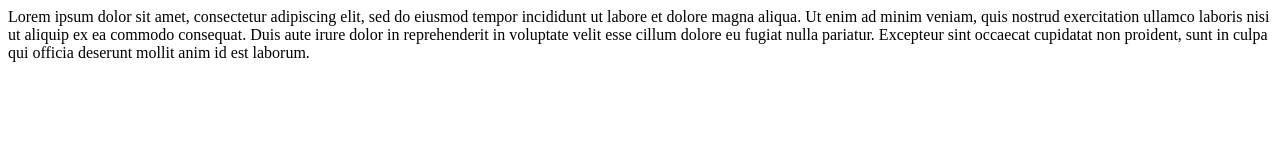
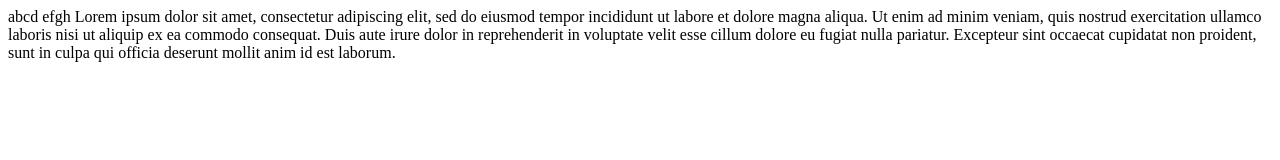
Before and after one commit to havansingh50/testing1, a plain HTML site: page index.html in a window 1280 px wide. Drawn offline with Linux system fonts and the light colour scheme.

Commit message:
done done

```diff
--- a/index.html
+++ b/index.html
@@ -8,7 +8,7 @@
 
 </head>
 <body>
-    Lorem ipsum dolor sit amet, consectetur adipiscing elit, sed do eiusmod tempor incididunt ut labore et dolore magna aliqua. Ut enim ad minim veniam, quis nostrud exercitation ullamco laboris nisi ut aliquip ex ea commodo consequat. Duis aute irure dolor in reprehenderit in voluptate velit esse cillum dolore eu fugiat nulla pariatur. Excepteur sint occaecat cupidatat non proident, sunt in culpa qui officia deserunt mollit anim id est laborum.
+    abcd efgh Lorem ipsum dolor sit amet, consectetur adipiscing elit, sed do eiusmod tempor incididunt ut labore et dolore magna aliqua. Ut enim ad minim veniam, quis nostrud exercitation ullamco laboris nisi ut aliquip ex ea commodo consequat. Duis aute irure dolor in reprehenderit in voluptate velit esse cillum dolore eu fugiat nulla pariatur. Excepteur sint occaecat cupidatat non proident, sunt in culpa qui officia deserunt mollit anim id est laborum.
 </body>
 
 </html>
```
Also changed, not shown: index1.html (+1 -1 lines).
